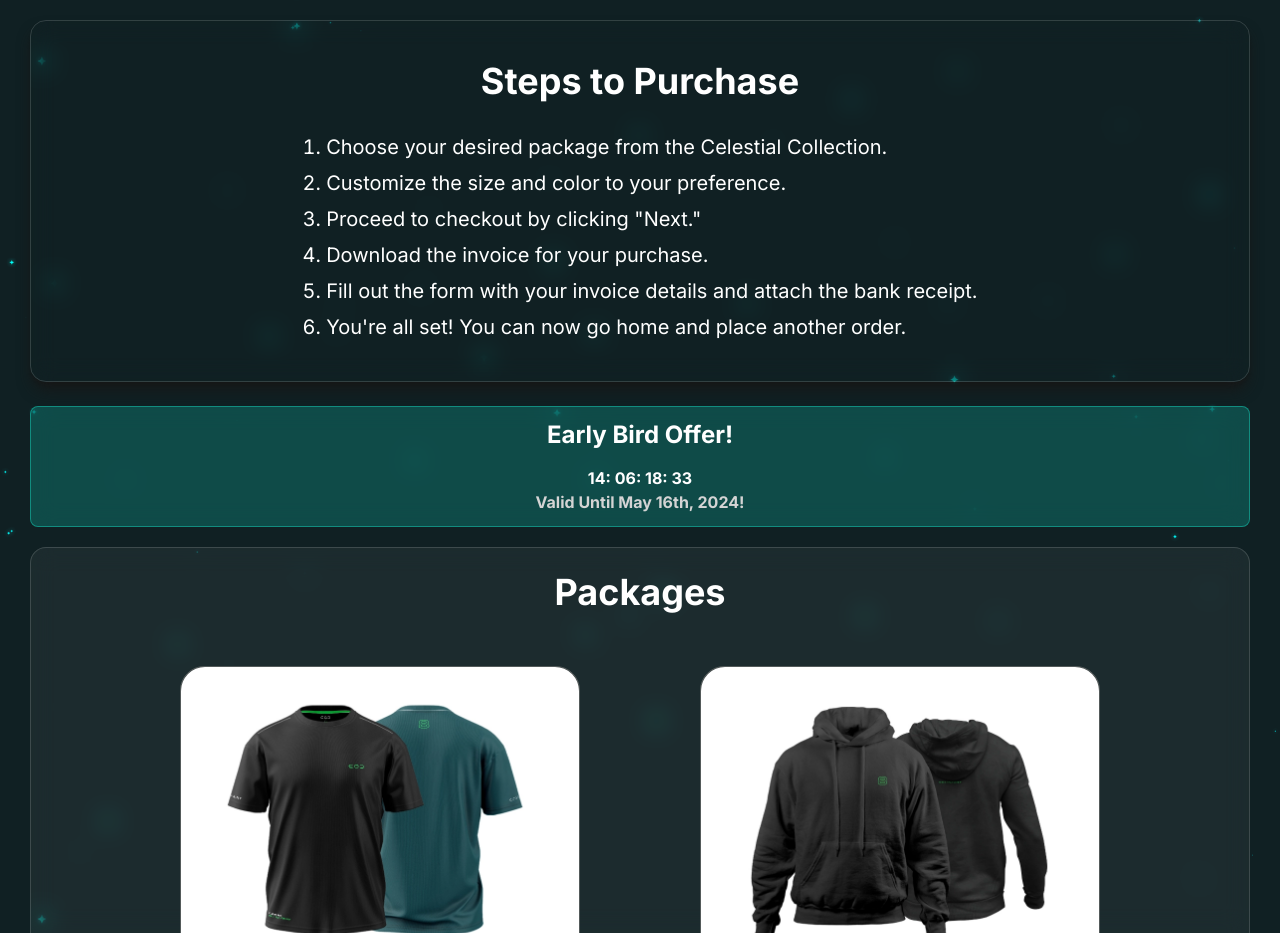
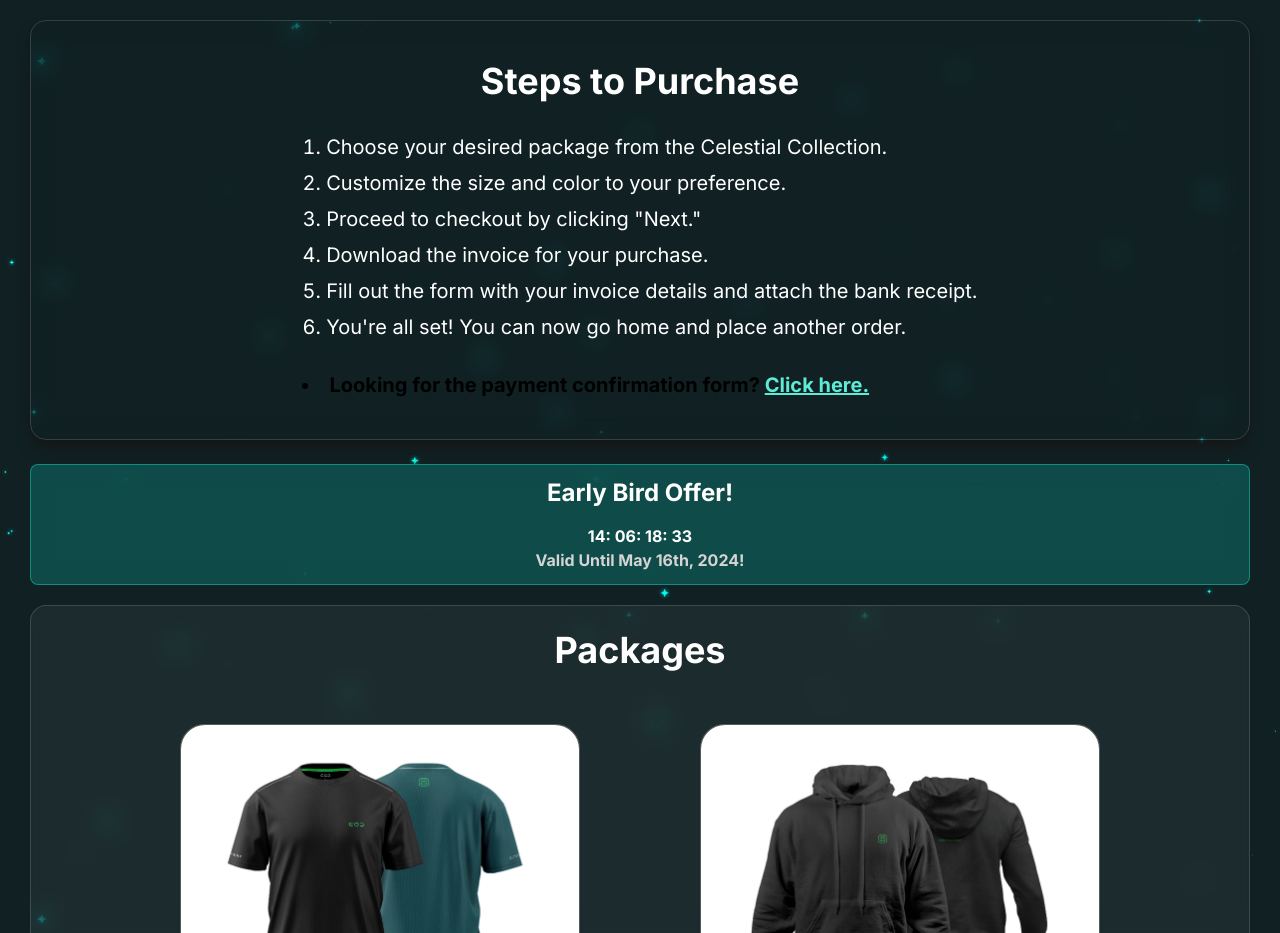
Before and after one commit to cipherdragon/codesprint-store, a Next.js app: page / in a window 1280 px wide. Shown: the part 962-1895 px from the top of the page. Built offline with nearby package versions, Linux system fonts and the light colour scheme.

Commit message:
add payment verification form

```diff
--- a/src/app/page.tsx
+++ b/src/app/page.tsx
@@ -36,7 +36,8 @@ export default function Home() {
             <div className="mx-auto w-full">
                 <div className="p-10 rounded-2xl bg-gradient-to-r bg-opacity-10 border border-white border-opacity-15 backdrop-blur-md shadow-lg shadow-neutral-900 my-6 flex flex-col items-center space-y-4">
                     <h2 className="text-center text-4xl font-bold text-white pb-4">Steps to Purchase</h2>
-                    <ol className="list-decimal list-inside space-y-2 text-white text-xl">
+                    <div>
+                        <ol className="list-decimal list-inside space-y-2 text-white text-xl mb-[30px]">
                             <li>Choose your desired package from the Celestial Collection.</li>
                             <li>Customize the size and color to your preference.</li>
                             <li>Proceed to checkout by clicking &quot;Next.&quot;</li>
@@ -44,6 +45,16 @@ export default function Home() {
                             <li>Fill out the form with your invoice details and attach the bank receipt.</li>
                             <li>You&apos;re all set! You can now go home and place another order.</li>
                         </ol>
+                        <ul className="font-bold text-xl w-full list-disc list-inside">
+                            <li>
+                                Looking for the payment confirmation form?&nbsp;
+                                <a href="https://codesprint.lk/store-checkout"
+                                    className="text-teal-300 underline">
+                                    Click here.
+                                </a>
+                            </li>
+                        </ul>
+                    </div>
                 </div>
             </div>
                 {/* This is for git */}
```
Lines whose indentation alone changed are shown as unchanged.
